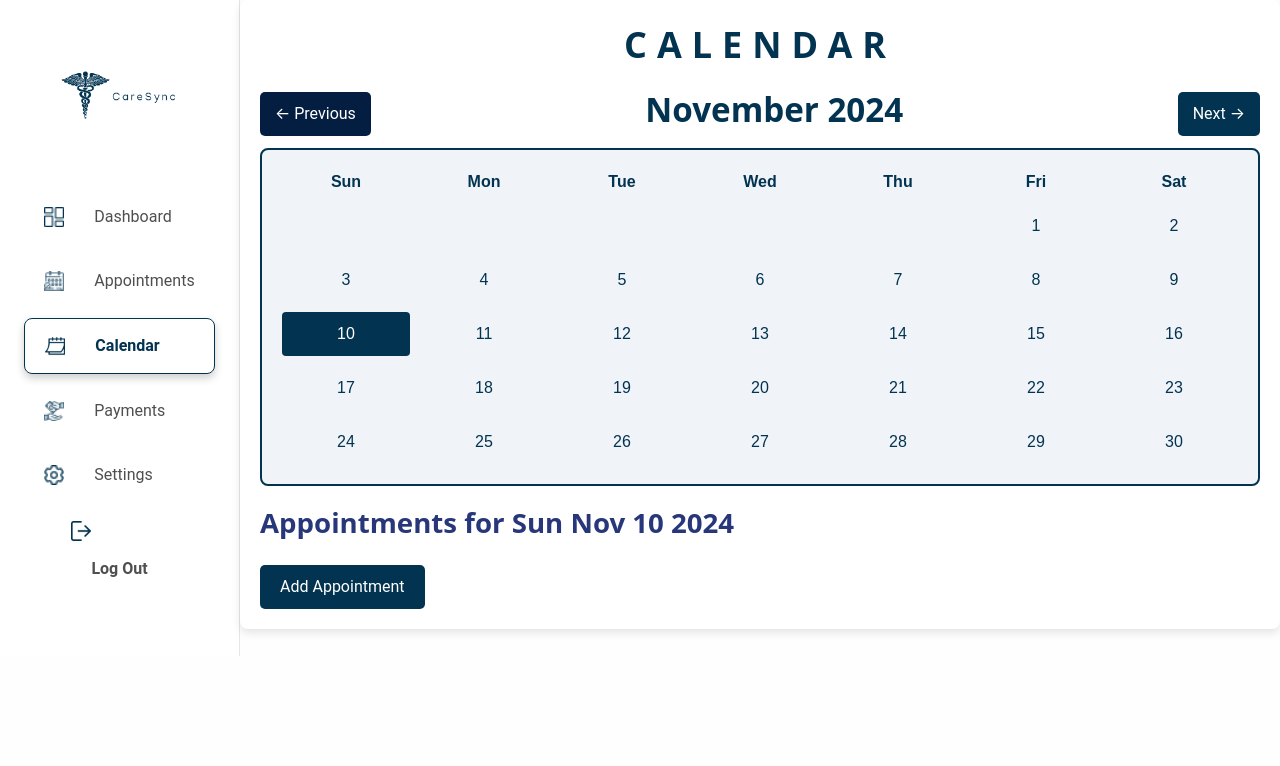
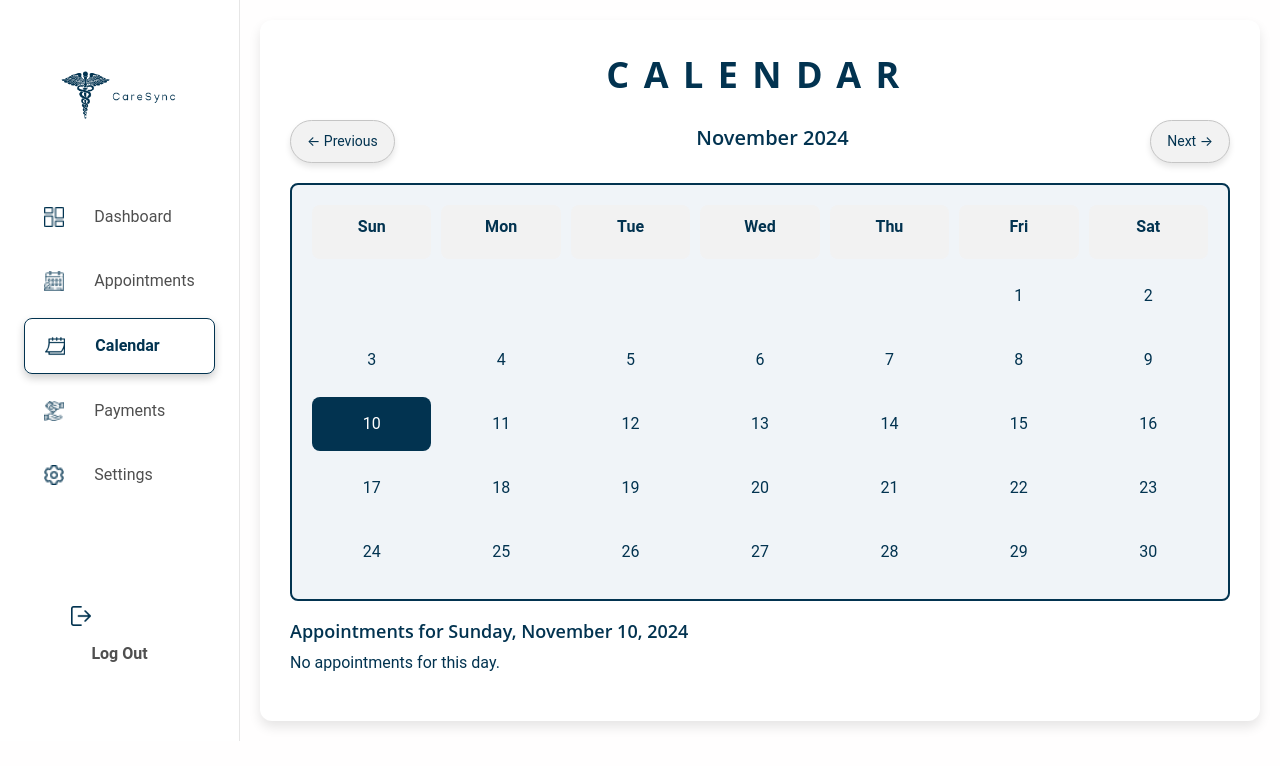
Before and after one commit to AbarquezMyk/IndustryElective-AppDev, a React (Create React App) app in the folder caresync/: page /calendar in a window 1280 px wide. Both pictures are taken after a click on the element "10". Shown: the top 766 px of the page. Built offline with nearby package versions, Linux system fonts and the light colour scheme.

Commit message:
Initial Commit of Calendar

```diff
--- a/caresync/src/components/Calendar.jsx
+++ b/caresync/src/components/Calendar.jsx
@@ -1,12 +1,4 @@
 import React, { useState } from 'react';
-import { Link } from 'react-router-dom';
-import logo from './img/logo.png';
-import dashboard from './img/dashboard.png';
-import appointment from './img/appointment-icon.png';
-import calendar from './img/calendar_icon.png';
-import payment from './img/payment-method.png';
-import setting from './img/setting.png';
-import logout from './img/logout_icon.png';
 
 const getDaysInMonth = (month, year) => {
     const date = new Date(year, month, 1);
@@ -22,13 +14,29 @@ const getDaysInMonth = (month, year) => {
     return days;
 };
 
+// Button Component with hover effect
+const HoverButton = ({ style, children, onClick }) => {
+    const [isHovered, setIsHovered] = useState(false);
+    const hoverStyle = {
+        transform: 'scale(1.05)',
+        boxShadow: '0 6px 10px rgba(0, 0, 0, 0.2)',
+    };
+    return (
+        <button
+            onClick={onClick}
+            onMouseEnter={() => setIsHovered(true)}
+            onMouseLeave={() => setIsHovered(false)}
+            style={{ ...style, ...(isHovered ? hoverStyle : {}) }}
+        >
+            {children}
+        </button>
+    );
+};
+
 const Calendar = () => {
     const [appointments, setAppointments] = useState({});
-    const [selectedDate, setSelectedDate] = useState(null);
+    const [selectedDate, setSelectedDate] = useState(null); // Keep selectedDate as null initially
     const [selectedAppointments, setSelectedAppointments] = useState([]);
-    const [newAppointment, setNewAppointment] = useState({ title: '', details: '', time: '', doctor: '', room: '', location: '' });
-    const [isModalVisible, setIsModalVisible] = useState(false);
-
     const today = new Date();
     const [currentMonth, setCurrentMonth] = useState(today.getMonth());
     const monthDays = getDaysInMonth(currentMonth, today.getFullYear());
@@ -38,30 +46,48 @@ const Calendar = () => {
 
     const handleDateClick = (date) => {
         if (date) {
-            setSelectedDate(date);
+            setSelectedDate(date); // Highlight the clicked date
             const dateKey = date.toDateString();
             setSelectedAppointments(appointments[dateKey] || []);
         }
     };
 
-    const handleAddAppointment = () => {
-        const dateKey = selectedDate.toDateString();
-        const updatedAppointments = { ...appointments };
-        if (!updatedAppointments[dateKey]) updatedAppointments[dateKey] = [];
-        updatedAppointments[dateKey].push({ ...newAppointment });
-        setAppointments(updatedAppointments);
-        setNewAppointment({ title: '', details: '', time: '', doctor: '', room: '', location: '' });
-        setIsModalVisible(false);
+    const buttonStyle = {
+        background: '#F2F2F2',
+        color: '#023350',
+        border: '1px solid #C5C5C5',
+        padding: '10px 16px',
+        borderRadius: '25px',
+        fontSize: '14px',
+        cursor: 'pointer',
+        transition: 'transform 0.2s, box-shadow 0.2s',
+        boxShadow: '0 4px 6px rgba(0, 0, 0, 0.1)',
+    };
+
+    const navButtonStyle = {
+        background: '#F2F2F2',
+        color: '#023350',
+        border: '1px solid #C5C5C5',
+        padding: '8px 12px',
+        borderRadius: '25px',
+        fontSize: '12px',
+        cursor: 'pointer',
+        transition: 'transform 0.2s, box-shadow 0.2s',
+        boxShadow: '0 4px 6px rgba(0, 0, 0, 0.1)',
     };
 
     return (
-        <div style={{ display: 'flex', fontFamily: 'Manjari, sans-serif' }}>
+        <div style={{ display: 'flex', flexDirection: 'column', alignItems: 'center', padding: '20px' }}>
             <div style={{
-                flex: '1',
-                padding: '20px',
+                width: '100%',
+                maxWidth: '1200px',
+                padding: '30px',
                 backgroundColor: '#FFFFFF',
-                borderRadius: '8px',
-                boxShadow: '0 4px 8px rgba(0, 0, 0, 0.1)',
+                borderRadius: '12px',
+                boxShadow: '0 6px 12px rgba(0, 0, 0, 0.1)',
+                display: 'flex',
+                flexDirection: 'column',
+                alignItems: 'center',
             }}>
                 <h1 style={{
                     fontSize: '36px',
@@ -70,7 +96,8 @@ const Calendar = () => {
                     textAlign: 'center',
                     marginBottom: '20px',
                     lineHeight: '1.4',
-                    letterSpacing: '10px'
+                    letterSpacing: '0.4em',
+                    width: '100%',
                 }}>
                     CALENDAR
                 </h1>
@@ -78,44 +105,47 @@ const Calendar = () => {
                 <div style={{
                     display: 'flex',
                     justifyContent: 'space-between',
+                    width: '100%',
                     alignItems: 'center',
-                    marginBottom: '10px'
+                    marginBottom: '20px',
+                    flexWrap: 'wrap',
                 }}>
-                    <button onClick={goToPreviousMonth} style={{
-                        backgroundColor: '#041E42',
-                        color: '#FFFFFF',
-                        border: 'none',
-                        padding: '10px 15px',
-                        borderRadius: '5px',
-                        cursor: 'pointer'
-                    }}>← Previous</button>
-                    <h2 style={{ color: '#023350' }}>
+                    <HoverButton style={buttonStyle} onClick={goToPreviousMonth}>
+                        ← Previous
+                    </HoverButton>
+                    <h2 style={{
+                        color: '#023350',
+                        fontSize: '20px',
+                        fontWeight: '600',
+                        flex: 1,
+                        textAlign: 'center',
+                    }}>
                         {new Date(today.getFullYear(), currentMonth).toLocaleDateString('en-US', { month: 'long', year: 'numeric' })}
                     </h2>
-                    <button onClick={goToNextMonth} style={{
-                        backgroundColor: '#023350',
-                        color: '#FFFFFF',
-                        border: 'none',
-                        padding: '10px 15px',
-                        borderRadius: '5px',
-                        cursor: 'pointer'
-                    }}>Next →</button>
+                    <HoverButton style={buttonStyle} onClick={goToNextMonth}>
+                        Next →
+                    </HoverButton>
                 </div>
 
                 <div className="calendar-grid" style={{
                     display: 'grid',
                     gridTemplateColumns: 'repeat(7, 1fr)',
+                    gridTemplateRows: 'repeat(6, 1fr)',
                     gap: '10px',
                     padding: '20px',
                     border: '2px solid #023350',
                     borderRadius: '8px',
                     backgroundColor: '#F0F4F8',
+                    width: '100%',
                 }}>
                     {['Sun', 'Mon', 'Tue', 'Wed', 'Thu', 'Fri', 'Sat'].map((day) => (
                         <div key={day} style={{
                             textAlign: 'center',
                             fontWeight: 'bold',
-                            color: '#023350'
+                            color: '#023350',
+                            padding: '10px',
+                            backgroundColor: '#F2F2F2',
+                            borderRadius: '8px',
                         }}>
                             {day}
                         </div>
@@ -123,99 +153,49 @@ const Calendar = () => {
                     {monthDays.map((date, index) => (
                         <div
                             key={index}
-                            onClick={() => handleDateClick(date)}
+                            onClick={() => date && handleDateClick(date)}  // Only attach onClick if date exists
                             style={{
-                                padding: '10px',
+                                padding: '15px',
                                 textAlign: 'center',
-                                cursor: 'pointer',
-                                backgroundColor: date?.toDateString() === selectedDate?.toDateString() ? '#023350' : 'transparent',
-                                color: date?.toDateString() === selectedDate?.toDateString() ? '#FFFFFF' : '#023350',
-                                borderRadius: '4px'
+                                cursor: date ? 'pointer' : 'default',
+                                backgroundColor: selectedDate && date && date.toDateString() === selectedDate.toDateString()
+                                    ? '#023350'  // Apply blue background only if selected date matches
+                                    : 'transparent', // No background color on initial render
+                                color: selectedDate && date && date.toDateString() === selectedDate.toDateString()
+                                    ? '#FFFFFF' // Change text color when selected
+                                    : '#023350',
+                                borderRadius: '8px',
+                                transition: 'background-color 0.3s ease',
+                                pointerEvents: date ? 'auto' : 'none',
                             }}
                         >
-                            {date ? date.getDate() : ''}
+                            {date ? date.getDate() : ''}  {/* Only display the date if it exists */}
                         </div>
                     ))}
                 </div>
 
-                <div style={{ marginTop: '20px' }}>
-                    <h3>Appointments for {selectedDate?.toDateString() || "Select a Date"}</h3>
-                    <ul>
+                <div style={{ marginTop: '20px', width: '100%' }}>
+                    <h3 style={{ color: '#023350', fontSize: '18px', fontWeight: '600' }}>
+                        Appointments for {selectedDate ? selectedDate.toLocaleDateString('en-US', { weekday: 'long', year: 'numeric', month: 'long', day: 'numeric' }) : "Select a Date"}
+                    </h3>
+                    {selectedDate && selectedAppointments.length === 0 && (
+                        <p style={{ color: '#023350', fontSize: '16px' }}>No appointments for this day.</p>
+                    )}
+                    {selectedAppointments.length > 0 && (
+                        <ul style={{ paddingLeft: '20px' }}>
                             {selectedAppointments.map((appt, idx) => (
-                            <li key={idx}>
+                                <li key={idx} style={{
+                                    marginBottom: '10px',
+                                    fontSize: '16px',
+                                    lineHeight: '1.5',
+                                }}>
                                     <strong>{appt.title}</strong> - {appt.time}
                                     <p>{appt.details}</p>
                                 </li>
                             ))}
                         </ul>
-                    {selectedDate && (
-                        <button
-                            onClick={() => setIsModalVisible(true)}
-                            style={{
-                                marginTop: '10px',
-                                padding: '10px 20px',
-                                backgroundColor: '#023350',
-                                color: '#FFFFFF',
-                                border: 'none',
-                                borderRadius: '5px',
-                                cursor: 'pointer'
-                            }}
-                        >
-                            Add Appointment
-                        </button>
                     )}
                 </div>
-
-                {isModalVisible && (
-                    <div style={{
-                        position: 'fixed',
-                        top: 0,
-                        left: 0,
-                        right: 0,
-                        bottom: 0,
-                        backgroundColor: 'rgba(0,0,0,0.5)',
-                        display: 'flex',
-                        alignItems: 'center',
-                        justifyContent: 'center'
-                    }}>
-                        <div style={{
-                            backgroundColor: '#FFFFFF',
-                            padding: '20px',
-                            borderRadius: '8px',
-                            width: '400px',
-                            textAlign: 'center'
-                        }}>
-                            <h3>Add New Appointment for {selectedDate?.toDateString()}</h3>
-                            <input
-                                type="text"
-                                placeholder="Title"
-                                value={newAppointment.title}
-                                onChange={(e) => setNewAppointment({ ...newAppointment, title: e.target.value })}
-                                style={{ margin: '10px 0', width: '100%', padding: '10px' }}
-                            />
-                            <textarea
-                                placeholder="Details"
-                                value={newAppointment.details}
-                                onChange={(e) => setNewAppointment({ ...newAppointment, details: e.target.value })}
-                                style={{ margin: '10px 0', width: '100%', padding: '10px' }}
-                            />
-                            <button
-                                onClick={handleAddAppointment}
-                                style={{
-                                    marginTop: '10px',
-                                    padding: '10px 20px',
-                                    backgroundColor: '#023350',
-                                    color: '#FFFFFF',
-                                    border: 'none',
-                                    borderRadius: '5px',
-                                    cursor: 'pointer'
-                                }}
-                            >
-                                Save Appointment
-                            </button>
-                        </div>
-                    </div>
-                )}
             </div>
         </div>
     );
```
Lines whose indentation alone changed are shown as unchanged.
